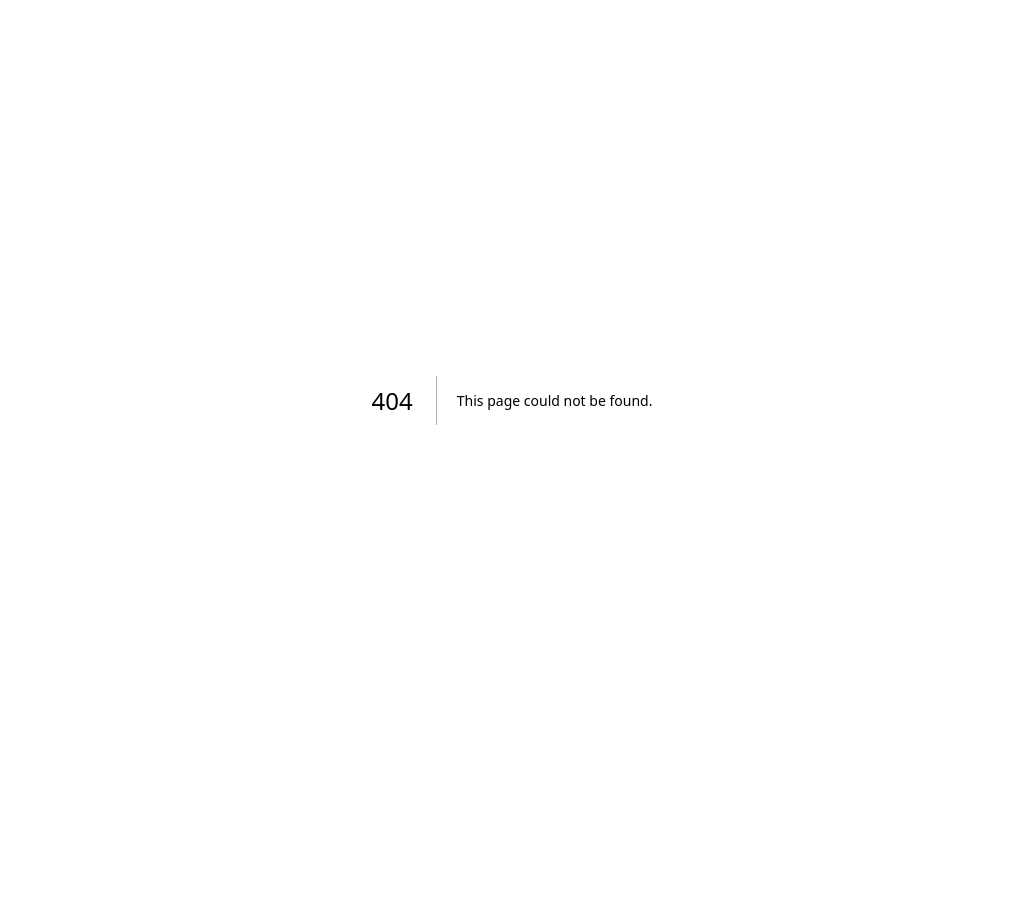
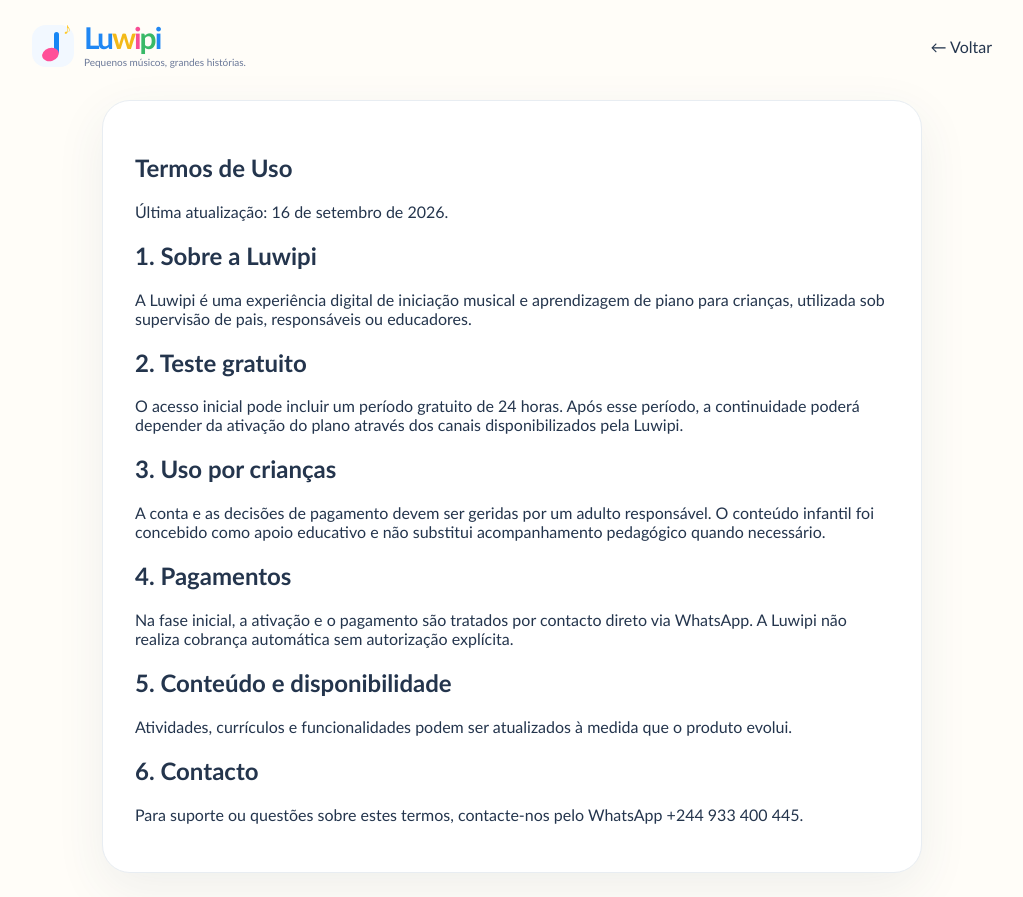
Before and after one commit to yuranicango-sketch/Luwipi, a Next.js app: page /termos in a window 1280 px wide. Before the commit this address had no page. Shown: the whole page, without its empty margins (128-1151 px from the left). Before the commit the page ends 800 px from the top, so only its background shows below. Built offline with nearby package versions, Linux system fonts and the light colour scheme.

Commit message:
feat: add terms page

```diff
--- /dev/null
+++ b/app/termos/page.tsx
@@ -0,0 +1,20 @@
+import Link from "next/link";
+import { Logo } from "@/components/logo";
+
+export default function TermsPage() {
+  return (
+    <main style={{minHeight:"100vh",background:"#fffdf8",color:"#24354d",padding:"24px"}}>
+      <header style={{width:"min(960px,100%)",margin:"0 auto 32px",display:"flex",justifyContent:"space-between",alignItems:"center"}}><Logo/><Link href="/">← Voltar</Link></header>
+      <article style={{width:"min(820px,100%)",margin:"0 auto",background:"white",border:"1px solid #e8edf2",borderRadius:28,padding:"32px",boxShadow:"0 16px 50px rgba(50,73,100,.08)"}}>
+        <h1>Termos de Uso</h1>
+        <p>Última atualização: 16 de setembro de 2026.</p>
+        <h2>1. Sobre a Luwipi</h2><p>A Luwipi é uma experiência digital de iniciação musical e aprendizagem de piano para crianças, utilizada sob supervisão de pais, responsáveis ou educadores.</p>
+        <h2>2. Teste gratuito</h2><p>O acesso inicial pode incluir um período gratuito de 24 horas. Após esse período, a continuidade poderá depender da ativação do plano através dos canais disponibilizados pela Luwipi.</p>
+        <h2>3. Uso por crianças</h2><p>A conta e as decisões de pagamento devem ser geridas por um adulto responsável. O conteúdo infantil foi concebido como apoio educativo e não substitui acompanhamento pedagógico quando necessário.</p>
+        <h2>4. Pagamentos</h2><p>Na fase inicial, a ativação e o pagamento são tratados por contacto direto via WhatsApp. A Luwipi não realiza cobrança automática sem autorização explícita.</p>
+        <h2>5. Conteúdo e disponibilidade</h2><p>Atividades, currículos e funcionalidades podem ser atualizados à medida que o produto evolui.</p>
+        <h2>6. Contacto</h2><p>Para suporte ou questões sobre estes termos, contacte-nos pelo WhatsApp +244 933 400 445.</p>
+      </article>
+    </main>
+  );
+}
```
